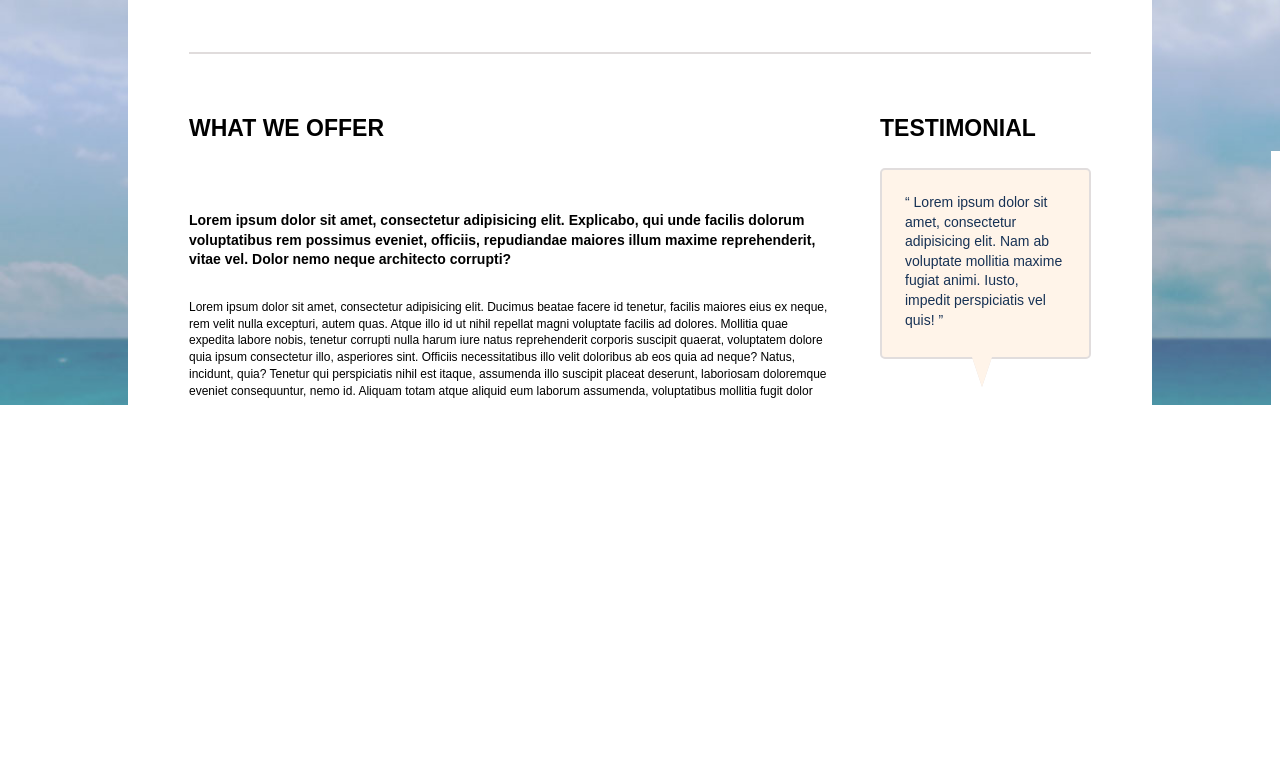
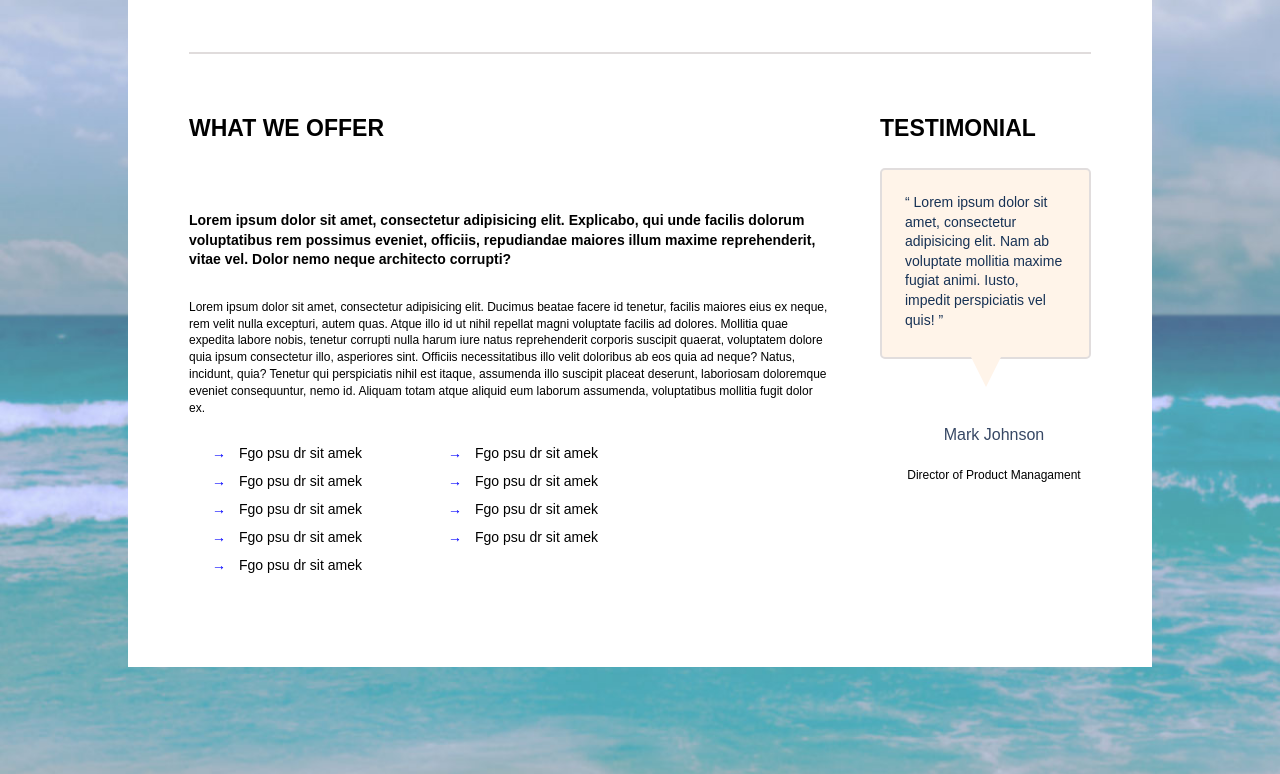
Before and after one commit to Kingmonaze/Homework, a plain HTML site: page module-4/main-work/index.html in a window 1280 px wide. Shown: the part 866-1640 px from the top of the page. Drawn offline with Linux system fonts and the light colour scheme.

Commit message:
modified module-4

```diff
--- a/module-4/main-work/css/style.css
+++ b/module-4/main-work/css/style.css
@@ -121,18 +121,18 @@ h3 {
 }
 
 .offer-list {
-	position: relative;
 	list-style-type: none;
-	line-height: 2.5;
 	margin: 23px 160px 0 23px;
 	column-count: 2;
 	font-size: 14px;
+	line-height: 2;
 }
 
 .offerlist-item::before {
-	content: url(../img/right-arrow.png);
-	position: absolute;
-	margin-left: -20px;
+	content: '\2192';
+	margin-right: 13px;
+	color: blue;
+	line-height: 14px;
 }
 
 /* TESTIMONIAL*/
@@ -140,13 +140,12 @@ h3 {
 .testimonial {
 	display: inline-block;
 	width: 211px;
-	position: relative;
 }
 
 .quote {
 	border: 2px solid #E1DDDD;
 	border-radius: 5px;
-	position: absolute;
+	position: relative;
 	width: 211px;
 	height: 191px;
 	background-color: #FFF4E9;
@@ -160,31 +159,27 @@ blockquote::after {
     content: '\00201D';
 }
 blockquote {
+	position: absolute;
     margin: 23px;
     font-size: 14px;
     color: #173255;
 }
 
-.quote::before, .quote::after {
+.quote::after {
 	content: '';
 	position: absolute;
-	left: 90px;
-	bottom: -40px;
-	border: 10px solid transparent;
-    border-top: 30px solid #E1DDDD;
-}
-
-.quote::after {
-	border-top: 30px solid #FFF4E9;
-    bottom: -40px;
+	left: 50%;
+	margin-left: -15px;
+	bottom: -30px;
+	border-left: 15px solid transparent;
+	border-right: 15px solid transparent;
+    border-top: 30px solid #FFF4E9;
 }
 
 .author {
-    position: absolute;
-    display: inline-block;
+	margin-top: 65px;
     text-align: center;
     padding-left: 17px;
-    bottom: -340px;
 }
 
 span {
--- a/module-4/main-work/index.html
+++ b/module-4/main-work/index.html
@@ -39,7 +39,7 @@
 
 		<!-- BOTTOM CONTENT -->
 		<div class="bottom-content">
-			<article class="offer">
+			<section class="offer">
 				<h2>what we offer</h2>
 				<h3>Lorem ipsum dolor sit amet, consectetur adipisicing elit. Explicabo, qui unde facilis dolorum voluptatibus rem possimus eveniet, officiis, repudiandae maiores illum maxime reprehenderit, vitae vel. Dolor nemo neque architecto corrupti?</h3>
 				<p>Lorem ipsum dolor sit amet, consectetur adipisicing elit. Ducimus beatae facere id tenetur, facilis maiores eius ex neque, rem velit nulla excepturi, autem quas. Atque illo id ut nihil repellat magni voluptate facilis ad dolores. Mollitia quae expedita labore nobis, tenetur corrupti nulla harum iure natus reprehenderit corporis suscipit quaerat, voluptatem dolore quia ipsum consectetur illo, asperiores sint. Officiis necessitatibus illo velit doloribus ab eos quia ad neque? Natus, incidunt, quia? Tenetur qui perspiciatis nihil est itaque, assumenda illo suscipit placeat deserunt, laboriosam doloremque eveniet consequuntur, nemo id. Aliquam totam atque aliquid eum laborum assumenda, voluptatibus mollitia fugit dolor ex.</p>
@@ -54,7 +54,7 @@
 					<li class="offerlist-item">Fgo psu dr sit amek</li>
 					<li class="offerlist-item">Fgo psu dr sit amek</li>
 			    </ul>
-			</article>
+			</section>
 
 			<!-- TESTIMONIAL -->
 
```
